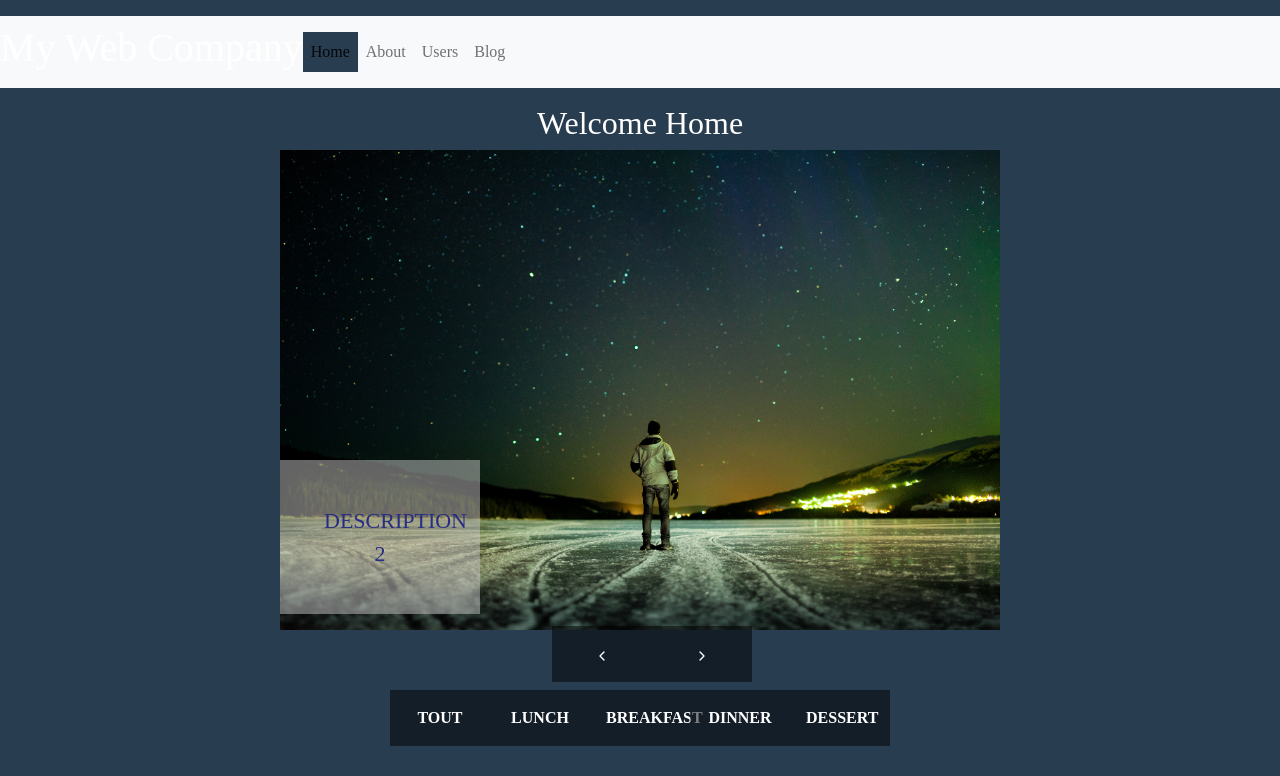
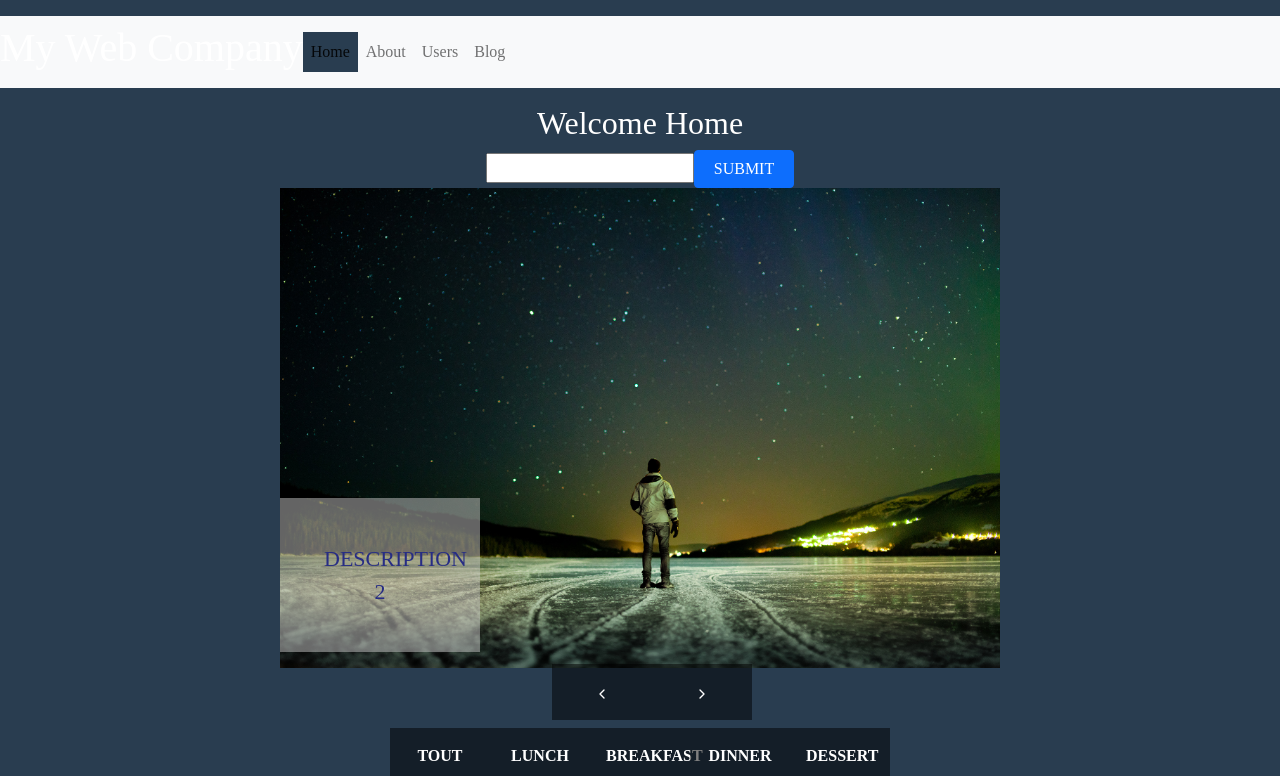
Before and after one commit to Apens/react3_apens, a React (Create React App) app: page / in a window 1280 px wide. Shown: the top 776 px of the page. Built offline with nearby package versions, Linux system fonts and the light colour scheme.

Commit message:
begin form

```diff
--- /dev/null
+++ b/src/components/forms/Formulaire.jsx
@@ -0,0 +1,45 @@
+import React, { Fragment, useState } from 'react';
+
+const Formulaire = () => {
+  const [inputText, setInputText] = useState();
+  const [formData, setFormData] = useState({});
+  const [hasChanged, setHasChanged] = useState(false);
+
+  const recordData = e => {
+    e.preventDefault();
+
+    const data = new FormData();
+    data.append('name', inputText);
+
+    setFormData(data);
+
+    setHasChanged(false);
+
+    setInputText('');
+  };
+
+  const showText = e => {
+    setHasChanged(true);
+    setInputText(e.target.value);
+  };
+
+  return (
+    <Fragment>
+      <form onSubmit={recordData}>
+        <input
+          name={`name`}
+          type="text"
+          onChange={showText}
+          value={inputText || ''}
+        />
+        <button className={`btn btn-primary`}>Submit</button>
+      </form>
+
+      <div>
+        <span>{hasChanged && inputText}</span>
+      </div>
+    </Fragment>
+  );
+};
+
+export default Formulaire;
--- a/src/components/layouts/Home.jsx
+++ b/src/components/layouts/Home.jsx
@@ -1,6 +1,7 @@
 import React, { Component } from 'react';
 import Slider from '../slider/Slider';
 import Menu from '../sortByCategory/Menu';
+import Formulaire from '../forms/Formulaire';
 
 class Home extends Component {
   state = {
@@ -28,6 +29,7 @@ class Home extends Component {
         style={theme === 'dark' ? darkStyle : defaultStyle}
       >
         <h2>Welcome Home</h2>
+        <Formulaire />
         <Slider />
         <Menu />
         <button onClick={() => this.changeTheme()}>Change Theme</button>
```
